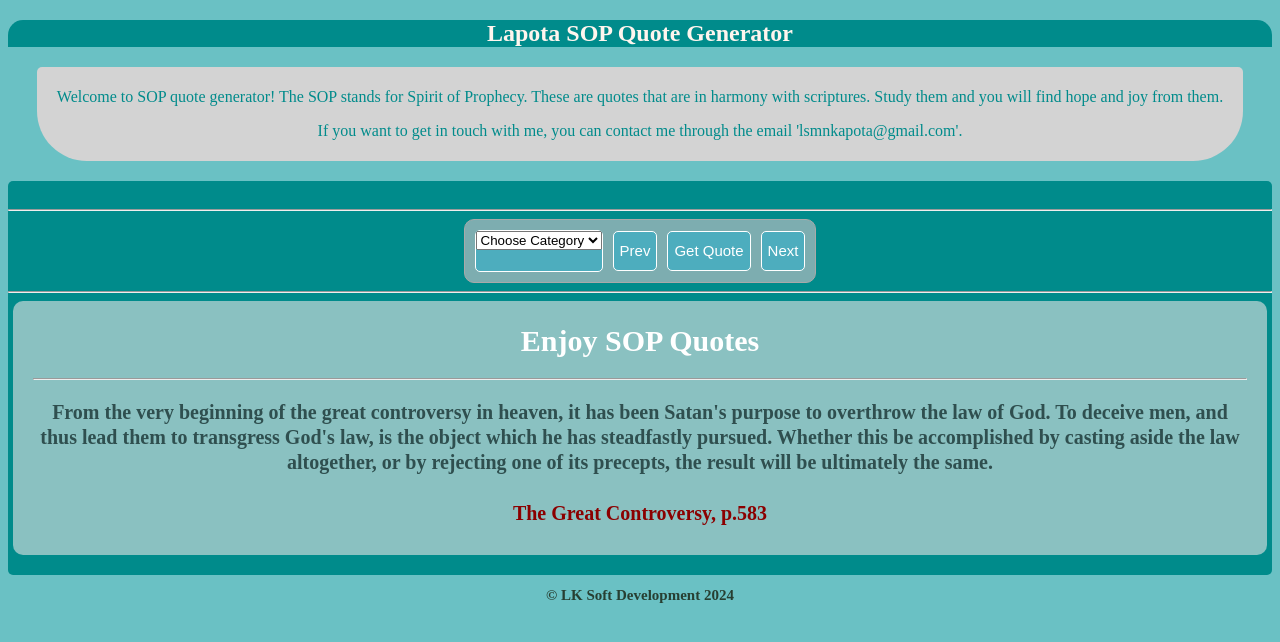
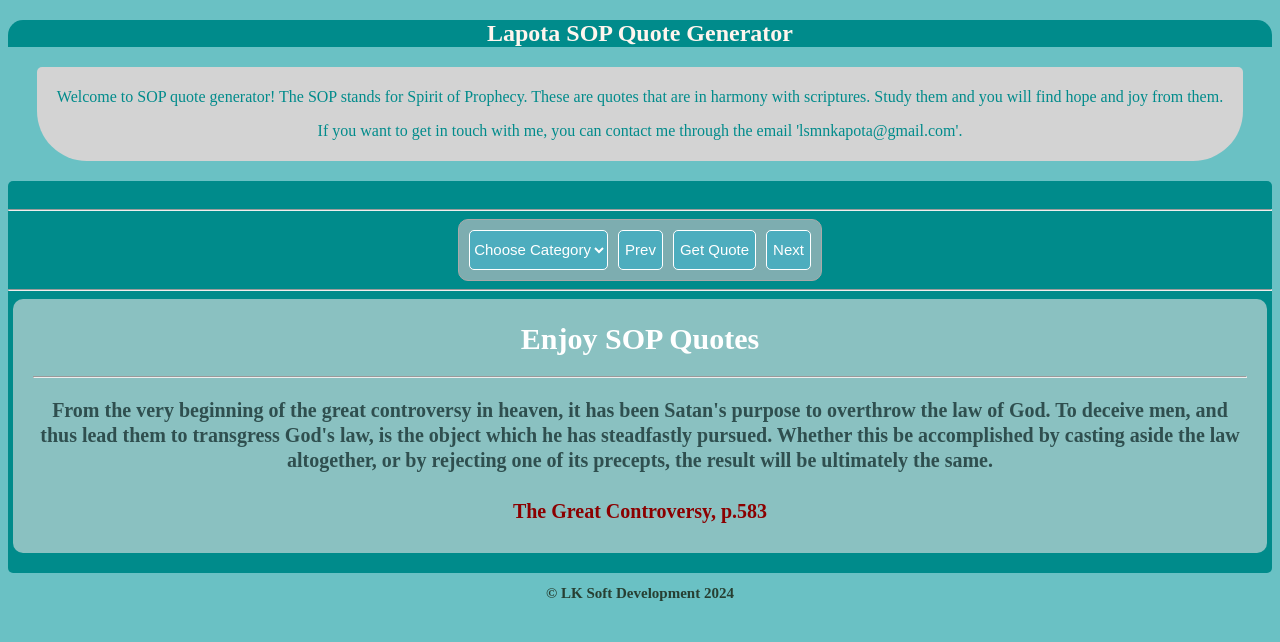
Before and after one commit to lasmon10kapota/LAPOTASOP, a React (Vite) app: page / in a window 1280 px wide. Shown: the top 642 px of the page. Built offline with nearby package versions, Linux system fonts and the light colour scheme.

Commit message:
Change style to select tag

```diff
--- a/src/components/GenerateQuote.jsx
+++ b/src/components/GenerateQuote.jsx
@@ -65,8 +65,8 @@ function GenerateQuote() {
             <div className="quote_section">
                 <hr />
                 <div className='buttons_holder'>
-                    <div className='button_style'>
-                        <select value={selectedCategory} onChange={handleSelectedCategory}>
+                    <div>
+                        <select className='button_style' value={selectedCategory} onChange={handleSelectedCategory}>
                             <option value="general">Choose Category</option>
                             <option value="youth">Youth</option>
                             <option value="marriage">Marriage</option>
```
